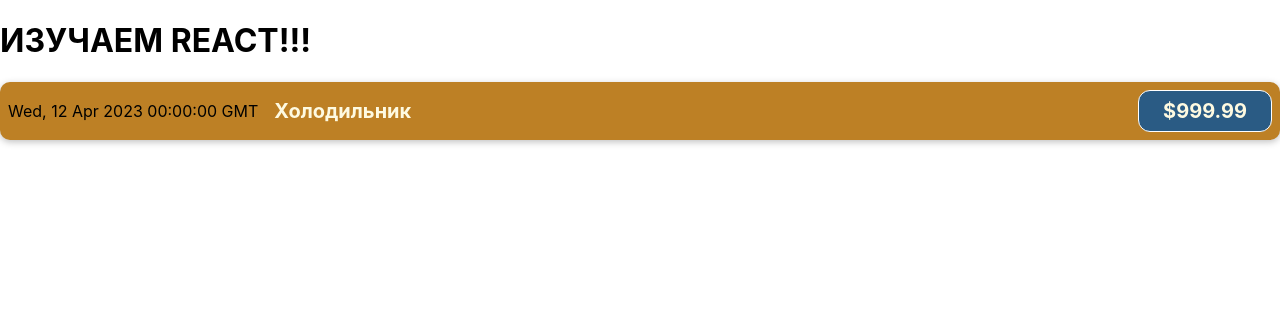
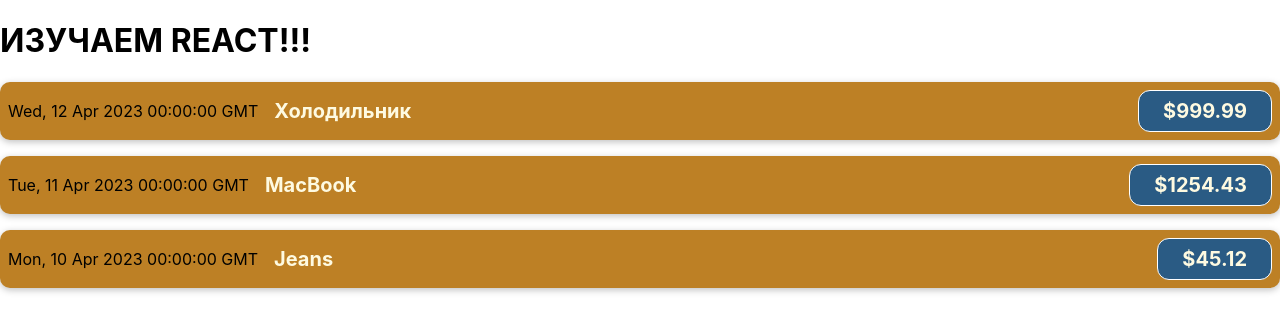
Before and after one commit to lookinkz/react-course-app, a React (Create React App) app: page / in a window 1280 px wide. Shown: the top 332 px of the page. Built offline with nearby package versions, Linux system fonts and the light colour scheme.

Commit message:
21 video is over

```diff
--- a/src/App.js
+++ b/src/App.js
@@ -1,10 +1,42 @@
 import CostItem from "./components/CostItem";
 
 function App() {
+  const costs = [
+    {
+      date: new Date(2023, 3, 12),
+      description: "Холодильник",
+      amount: 999.99,
+    },
+    {
+      date: new Date(2023, 3, 11),
+      description: "MacBook",
+      amount: 1254.43,
+    },
+    {
+      date: new Date(2023, 3, 10),
+      description: "Jeans",
+      amount: 45.12,
+    },
+  ];
+
   return (
     <div>
       <h1>ИЗУЧАЕМ REACT!!!</h1>
-      <CostItem />
+      <CostItem
+        date={costs[0].date}
+        description={costs[0].description}
+        amount={costs[0].amount}
+      />
+      <CostItem
+        date={costs[1].date}
+        description={costs[1].description}
+        amount={costs[1].amount}
+      />
+      <CostItem
+        date={costs[2].date}
+        description={costs[2].description}
+        amount={costs[2].amount}
+      />
     </div>
   );
 }
--- a/src/components/CostItem.js
+++ b/src/components/CostItem.js
@@ -1,16 +1,12 @@
 import "./CostItem.css";
 
-function CostItem() {
-  const costDate = new Date(2023, 3, 12);
-  const costDescription = "Холодильник";
-  const costAmount = 999.99;
-
+function CostItem(props) {
   return (
     <div className="cost-item">
-      <div>{costDate.toUTCString()}</div>
+      <div>{props.date.toUTCString()}</div>
       <div className="cost-item__description">
-        <h2>{costDescription}</h2>
-        <div className="cost-item__price">${costAmount}</div>
+        <h2>{props.description}</h2>
+        <div className="cost-item__price">${props.amount}</div>
       </div>
     </div>
   );
```
